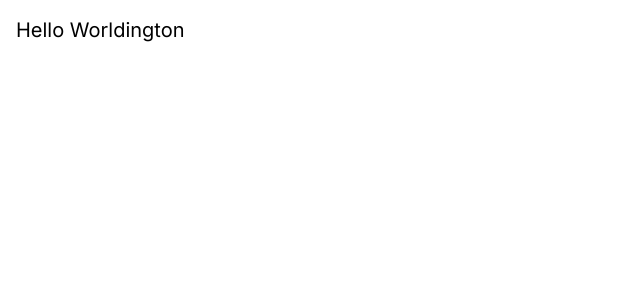
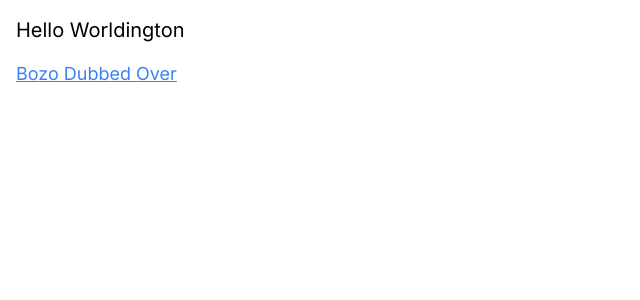
Before and after one commit to maxmmyron/code-jam-collab, a Next.js app: page / in a window 1280 px wide. Shown: the top 300 px of the page, without its empty margins (0-640 px from the left). Built offline with nearby package versions, Linux system fonts and the light colour scheme.

Commit message:
bozo dubbed over

```diff
--- a/app/page.tsx
+++ b/app/page.tsx
@@ -2,6 +2,9 @@ import Image from "next/image";
 
 export default function Home() {
   return (
-    <h1 className="text-xl m-4">Hello Worldington</h1>
+    <>
+      <h1 className="text-xl m-4">Hello Worldington</h1>
+      <h2 className="text-lg m-4"><a href="https://www.youtube.com/watch?v=H-3YrkLZU44" className="text-blue-500 underline">Bozo Dubbed Over</a></h2>
+    </>
   );
 }
```
